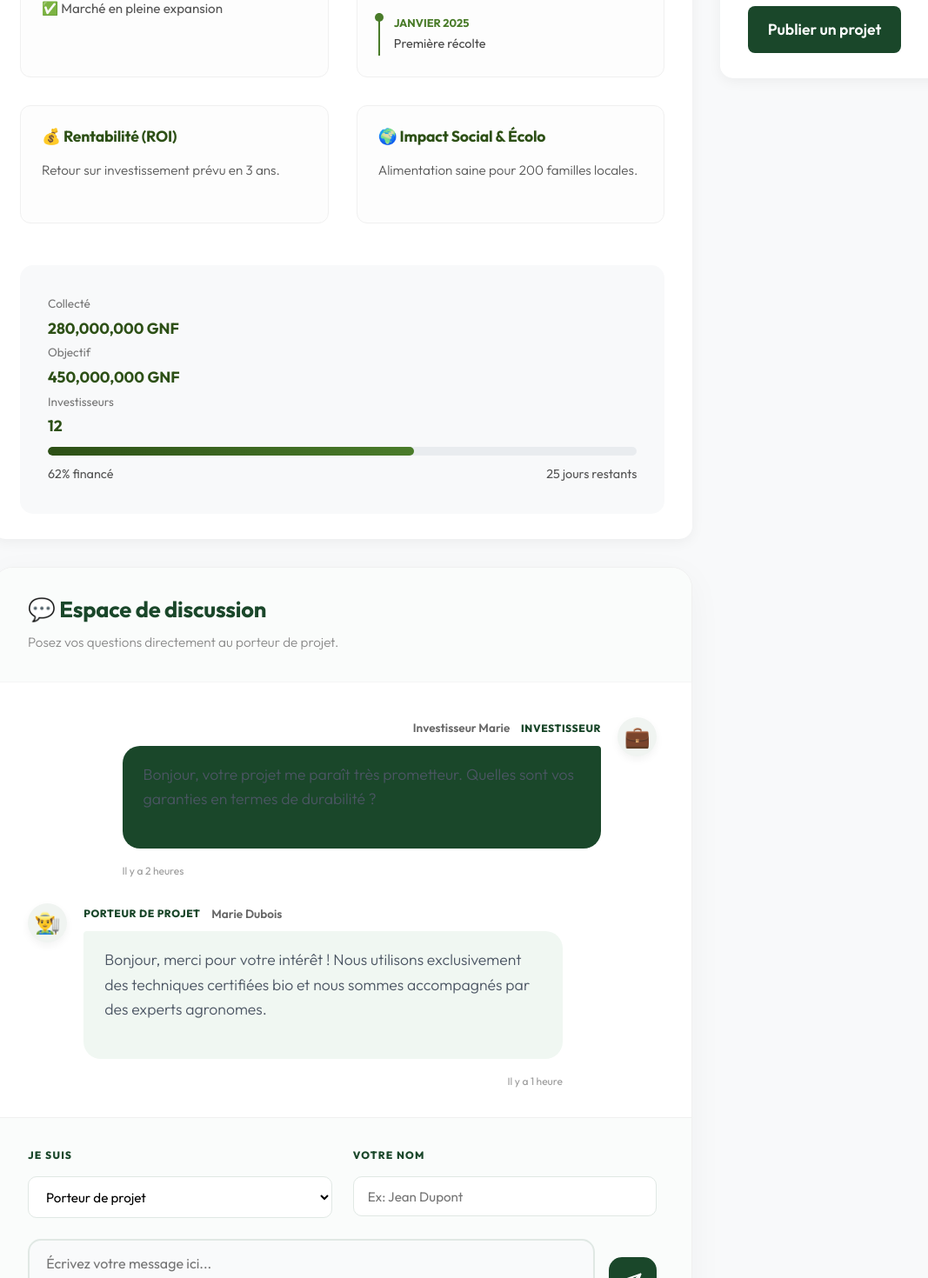
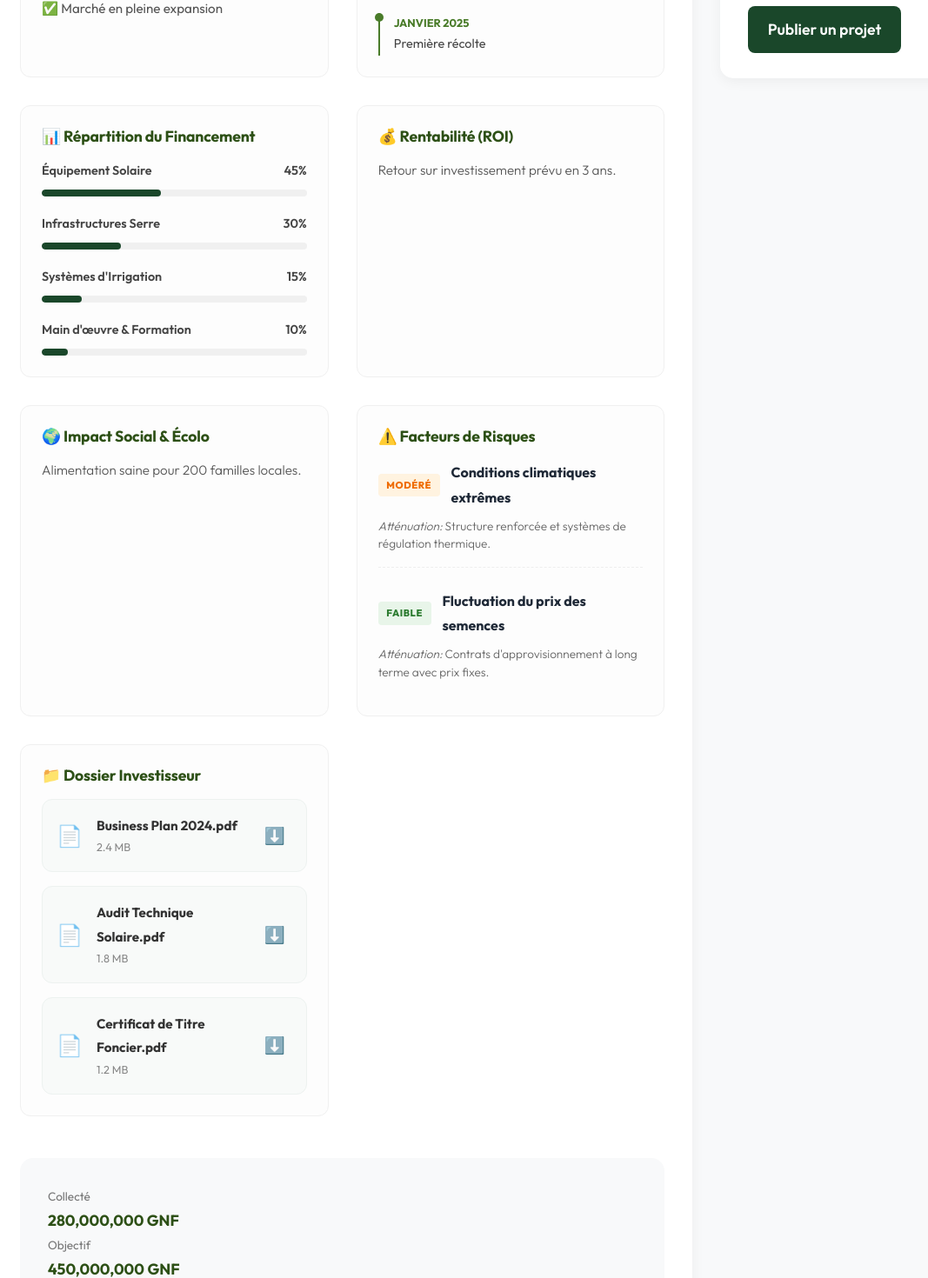
Before and after one commit to SenyDelamou/terres-l-avenir, a React (Vite) app: page /projet/1 in a window 1280 px wide. Shown: the part 1020-2490 px from the top of the page at 87% size, without its empty margins (29-1096 px from the left). Built offline with nearby package versions, Linux system fonts and the light colour scheme.

Commit message:
frontend

```diff
--- a/src/components/Layout.jsx
+++ b/src/components/Layout.jsx
@@ -297,6 +297,8 @@ function Layout() {
         <Outlet />
       </main>
 
+      <AIChatModal />
+
       <footer className="footer">
         <div className="container">
           <div className="footer-content">
--- a/src/pages/LandingPage.jsx
+++ b/src/pages/LandingPage.jsx
@@ -1,5 +1,6 @@
 import { useEffect, useState } from 'react';
 import { useNavigate } from 'react-router-dom';
+import logoImg from '../assets/logo.png';
 import '../styles/LandingPage.css';
 
 function LandingPage() {
--- a/src/pages/ProjectDetailPage.jsx
+++ b/src/pages/ProjectDetailPage.jsx
@@ -20,6 +20,7 @@ function ProjectDetailPage() {
       investors: 12,
       daysLeft: 25,
       location: 'Kindia, Guinée',
+      isVerified: true,
       image: 'https://images.unsplash.com/photo-1464226184884-fa280b87c399?w=1200&h=600&fit=crop',
       description: 'Installation d\'une serre solaire de 500m² pour la production de légumes bio toute l\'année.',
       highlights: [
@@ -32,6 +33,21 @@ function ProjectDetailPage() {
         { date: 'Juin 2024', label: 'Acquisition du terrain' },
         { date: 'Septembre 2024', label: 'Installation de la structure' },
         { date: 'Janvier 2025', label: 'Première récolte' }
+      ],
+      financialBreakdown: [
+        { label: 'Équipement Solaire', value: 45 },
+        { label: 'Infrastructures Serre', value: 30 },
+        { label: 'Systèmes d\'Irrigation', value: 15 },
+        { label: 'Main d\'œuvre & Formation', value: 10 }
+      ],
+      risks: [
+        { level: 'Modéré', factor: 'Conditions climatiques extrêmes', mitigation: 'Structure renforcée et systèmes de régulation thermique.' },
+        { level: 'Faible', factor: 'Fluctuation du prix des semences', mitigation: 'Contrats d\'approvisionnement à long terme avec prix fixes.' }
+      ],
+      documents: [
+        { name: 'Business Plan 2024.pdf', size: '2.4 MB' },
+        { name: 'Audit Technique Solaire.pdf', size: '1.8 MB' },
+        { name: 'Certificat de Titre Foncier.pdf', size: '1.2 MB' }
       ],
       roi: 'Retour sur investissement prévu en 3 ans.',
       impact: 'Alimentation saine pour 200 familles locales.'
@@ -46,6 +62,7 @@ function ProjectDetailPage() {
       investors: 18,
       daysLeft: 42,
       location: 'Mamou, Guinée',
+      isVerified: true,
       image: 'https://images.unsplash.com/photo-1560493676-04071c5f467b?w=1200&h=600&fit=crop',
       description: 'Création d\'un élevage de 50 chèvres laitières avec fromagerie artisanale.',
       highlights: [
@@ -58,6 +75,20 @@ function ProjectDetailPage() {
         { date: 'Août 2024', label: 'Construction du bâtiment' },
         { date: 'Octobre 2024', label: 'Arrivée du cheptel' },
         { date: 'Mars 2025', label: 'Lancement des fromages' }
+      ],
+      financialBreakdown: [
+        { label: 'Achat du Cheptel', value: 40 },
+        { label: 'Construction Fromagerie', value: 35 },
+        { label: 'Matériel de Transformation', value: 15 },
+        { label: 'Marketing & Distribution', value: 10 }
+      ],
+      risks: [
+        { level: 'Élevé', factor: 'Épidémies sanitaires', mitigation: 'Suivi vétérinaire hebdomadaire et protocoles d\'hygiène stricts.' },
+        { level: 'Modéré', factor: 'Hausse du coût du fourrage', mitigation: 'Culture d\'autonomie fourragère sur 30% du terrain.' }
+      ],
+      documents: [
+        { name: 'Dossier Sanitaire Vétérinaire.pdf', size: '1.5 MB' },
+        { name: 'Plan d\'Aménagement Fromagerie.pdf', size: '3.1 MB' }
       ],
       roi: 'Dividendes prévus dès la 2ème année.',
       impact: 'Préservation du patrimoine fromager local.'
@@ -72,6 +103,7 @@ function ProjectDetailPage() {
       investors: 8,
       daysLeft: 18,
       location: 'Labé, Guinée',
+      isVerified: false,
       image: 'https://images.unsplash.com/photo-1441974231531-c6227db76b6e?w=1200&h=600&fit=crop',
       description: 'Plantation d\'arbres fruitiers et installation de ruches pour production de miel.',
       highlights: [
@@ -84,6 +116,20 @@ function ProjectDetailPage() {
         { date: 'Novembre 2024', label: 'Plantation des fruitiers' },
         { date: 'Printemps 2025', label: 'Installation des ruches' },
         { date: 'Eté 2025', label: 'Première miellée' }
+      ],
+      financialBreakdown: [
+        { label: 'Plants & Semences', value: 50 },
+        { label: 'Matériel Apicole', value: 30 },
+        { label: 'Système d\'Arrosage', value: 10 },
+        { label: 'Clôture de Sécurité', value: 10 }
+      ],
+      risks: [
+        { level: 'Modéré', factor: 'Mortalité des abeilles', mitigation: 'Diversification des essences mellifères et suivi expert.' },
+        { level: 'Faible', factor: 'Périodes de gel tardif', mitigation: 'Sélection de variétés fruitières résistantes.' }
+      ],
+      documents: [
+        { name: 'Étude d\'Impact Écologique.pdf', size: '2.1 MB' },
+        { name: 'Inventaire des Essences.pdf', size: '1.4 MB' }
       ],
       roi: 'Croissance de valeur des terres de 15%.',
       impact: 'Restauration des écosystèmes et pollinisation.'
@@ -111,6 +157,20 @@ function ProjectDetailPage() {
         { date: 'Décembre 2024', label: 'Déploiement généralisé' },
         { date: 'Avril 2025', label: 'Optimisation data IA' }
       ],
+      financialBreakdown: [
+        { label: 'Matériel IoT', value: 45 },
+        { label: 'Logiciel & Data', value: 30 },
+        { label: 'Installation Terrain', value: 15 },
+        { label: 'Service Client', value: 10 }
+      ],
+      risks: [
+        { level: 'Modéré', factor: 'Connectivité réseau', mitigation: 'Utilisation de routeurs de secours et stockage local des données.' },
+        { level: 'Faible', factor: 'Maintenance technique', mitigation: 'Équipes locales formées et système d\'auto-diagnostic.' }
+      ],
+      documents: [
+        { name: 'Architecture IoT.pdf', size: '3.4 MB' },
+        { name: 'Spécifications Capteurs.pdf', size: '1.2 MB' }
+      ],
       roi: 'Economies opérationnelles immédiates.',
       impact: 'Préservation des ressources en eau potable.'
     },
@@ -137,6 +197,20 @@ function ProjectDetailPage() {
         { date: 'Novembre 2024', label: 'Certification hygiène' },
         { date: 'Décembre 2024', label: 'Première gamme en vente' }
       ],
+      financialBreakdown: [
+        { label: 'Laboratoire Transformation', value: 50 },
+        { label: 'Conditionnement', value: 25 },
+        { label: 'Stockage Froid', value: 15 },
+        { label: 'Certification Qualité', value: 10 }
+      ],
+      risks: [
+        { level: 'Modéré', factor: 'Dépassement des coûts d\'énergie', mitigation: 'Passage partiel à l\'énergie solaire pour l\'atelier.' },
+        { level: 'Faible', factor: 'Concurrence locale', mitigation: 'Accentuation sur le label Artisanal et circuits ultra-courts.' }
+      ],
+      documents: [
+        { name: 'Plan Hygiène HACCP.pdf', size: '2.8 MB' },
+        { name: 'Catalogue Produits.pdf', size: '4.5 MB' }
+      ],
       roi: 'Marché B2B déjà sécurisé.',
       impact: 'Soutien aux producteurs de fruits régionaux.'
     },
@@ -162,6 +236,20 @@ function ProjectDetailPage() {
         { date: 'Octobre 2024', label: 'Bail commercial signé' },
         { date: 'Décembre 2024', label: 'Travaux d\'aménagement' },
         { date: 'Février 2025', label: 'Inauguration' }
+      ],
+      financialBreakdown: [
+        { label: 'Aménagement Local', value: 40 },
+        { label: 'Premier Stock Bio', value: 30 },
+        { label: 'Marketing de Lancement', value: 20 },
+        { label: 'Fonds de Roulement', value: 10 }
+      ],
+      risks: [
+        { level: 'Modéré', factor: 'Variation saisonnière', mitigation: 'Contrats avec des producteurs sur différentes zones climatiques.' },
+        { level: 'Faible', factor: 'Gestion des périssables', mitigation: 'Logiciel de gestion de stock temps réel et dons solidaires.' }
+      ],
+      documents: [
+        { name: 'Business Plan Marché.pdf', size: '2.9 MB' },
+        { name: 'Accord Producteurs locaux.pdf', size: '1.7 MB' }
       ],
       roi: 'Point mort atteint après 18 mois.',
       impact: 'Accès facilité au bio pour tout un quartier.'
@@ -258,7 +346,10 @@ function ProjectDetailPage() {
       >
         <div className="page-header-overlay"></div>
         <div className="container">
-          <h1>{project.title}</h1>
+          <h1>
+            {project.title}
+            {project.isVerified && <span className="verified-badge-inline" title="Projet vérifié par AgriPulse">✓</span>}
+          </h1>
           <p>
             Un projet de <strong>{project.entrepreneur}</strong> – {project.location}
           </p>
@@ -298,6 +389,25 @@ function ProjectDetailPage() {
                   </div>
                 </div>
 
+                {project.financialBreakdown && (
+                  <div className="detail-section financial-breakdown-section">
+                    <h3>📊 Répartition du Financement</h3>
+                    <div className="breakdown-list">
+                      {project.financialBreakdown.map((item, i) => (
+                        <div key={i} className="breakdown-item">
+                          <div className="breakdown-info">
+                            <span className="breakdown-label">{item.label}</span>
+                            <span className="breakdown-value">{item.value}%</span>
+                          </div>
+                          <div className="breakdown-bar-bg">
+                            <div className="breakdown-bar-fill" style={{ width: `${item.value}%` }}></div>
+                          </div>
+                        </div>
+                      ))}
+                    </div>
+                  </div>
+                )}
+
                 <div className="detail-section">
                   <h3>💰 Rentabilité (ROI)</h3>
                   <p className="roi-text">{project.roi}</p>
@@ -307,6 +417,41 @@ function ProjectDetailPage() {
                   <h3>🌍 Impact Social & Écolo</h3>
                   <p className="impact-text">{project.impact}</p>
                 </div>
+
+                {project.risks && (
+                  <div className="detail-section risks-section">
+                    <h3>⚠️ Facteurs de Risques</h3>
+                    <div className="risks-list">
+                      {project.risks.map((risk, i) => (
+                        <div key={i} className="risk-item">
+                          <div className="risk-header">
+                            <span className={`risk-level ${risk.level.toLowerCase()}`}>{risk.level}</span>
+                            <strong>{risk.factor}</strong>
+                          </div>
+                          <p className="risk-mitigation"><em>Atténuation:</em> {risk.mitigation}</p>
+                        </div>
+                      ))}
+                    </div>
+                  </div>
+                )}
+
+                {project.documents && (
+                  <div className="detail-section documents-section">
+                    <h3>📁 Dossier Investisseur</h3>
+                    <div className="documents-list">
+                      {project.documents.map((doc, i) => (
+                        <div key={i} className="document-item">
+                          <div className="document-icon">📄</div>
+                          <div className="document-info">
+                            <span className="document-name">{doc.name}</span>
+                            <span className="document-size">{doc.size}</span>
+                          </div>
+                          <button className="btn-download-doc" title="Télécharger">⬇️</button>
+                        </div>
+                      ))}
+                    </div>
+                  </div>
+                )}
               </div>
 
               <div className="project-funding-summary">
--- a/src/styles/ProjectDetailPage.css
+++ b/src/styles/ProjectDetailPage.css
@@ -525,6 +525,171 @@
   margin-top: 1.5rem;
 }
 
+/* New Investor Sections Styles */
+.verified-badge-inline {
+  display: inline-flex;
+  align-items: center;
+  justify-content: center;
+  background: var(--color-primary);
+  color: white;
+  width: 28px;
+  height: 28px;
+  border-radius: 50%;
+  font-size: 0.9rem;
+  margin-left: 1rem;
+  vertical-align: middle;
+  box-shadow: 0 4px 10px rgba(26, 71, 42, 0.2);
+}
+
+.financial-breakdown-section .breakdown-list {
+  display: flex;
+  flex-direction: column;
+  gap: 1.2rem;
+  margin-top: 1rem;
+}
+
+.breakdown-item {
+  display: flex;
+  flex-direction: column;
+  gap: 0.5rem;
+}
+
+.breakdown-info {
+  display: flex;
+  justify-content: space-between;
+  font-size: 0.9rem;
+  font-weight: 600;
+  color: #444;
+}
+
+.breakdown-bar-bg {
+  width: 100%;
+  height: 8px;
+  background: #f0f0f0;
+  border-radius: 4px;
+  overflow: hidden;
+}
+
+.breakdown-bar-fill {
+  height: 100%;
+  background: var(--color-primary);
+  border-radius: 4px;
+  transition: width 1s ease-out;
+}
+
+.risks-section .risks-list {
+  display: flex;
+  flex-direction: column;
+  gap: 1.5rem;
+}
+
+.risk-item {
+  padding-bottom: 1rem;
+  border-bottom: 1px dashed #eee;
+}
+
+.risk-item:last-child {
+  border-bottom: none;
+}
+
+.risk-header {
+  display: flex;
+  align-items: center;
+  gap: 0.8rem;
+  margin-bottom: 0.5rem;
+}
+
+.risk-level {
+  font-size: 0.7rem;
+  font-weight: 800;
+  text-transform: uppercase;
+  padding: 0.2rem 0.6rem;
+  border-radius: 4px;
+  letter-spacing: 0.05em;
+}
+
+.risk-level.faible {
+  background: #e8f5e9;
+  color: #2e7d32;
+}
+
+.risk-level.modéré {
+  background: #fff3e0;
+  color: #ef6c00;
+}
+
+.risk-level.élevé {
+  background: #ffebee;
+  color: #c62828;
+}
+
+.risk-mitigation {
+  font-size: 0.85rem;
+  color: #666;
+  line-height: 1.5;
+  margin: 0;
+}
+
+.documents-section .documents-list {
+  display: grid;
+  grid-template-columns: 1fr;
+  gap: 1rem;
+}
+
+.document-item {
+  display: flex;
+  align-items: center;
+  gap: 1rem;
+  background: #f8faf9;
+  padding: 1rem;
+  border-radius: 12px;
+  border: 1px solid #edf2f0;
+  transition: all 0.3s;
+}
+
+.document-item:hover {
+  border-color: var(--color-primary);
+  background: white;
+  transform: translateX(5px);
+  box-shadow: 0 4px 12px rgba(0, 0, 0, 0.05);
+}
+
+.document-icon {
+  font-size: 1.5rem;
+}
+
+.document-info {
+  flex: 1;
+  display: flex;
+  flex-direction: column;
+}
+
+.document-name {
+  font-size: 0.95rem;
+  font-weight: 700;
+  color: #333;
+}
+
+.document-size {
+  font-size: 0.8rem;
+  color: #888;
+}
+
+.btn-download-doc {
+  background: transparent;
+  border: none;
+  font-size: 1.2rem;
+  cursor: pointer;
+  padding: 0.5rem;
+  border-radius: 8px;
+  transition: background 0.2s;
+}
+
+.btn-download-doc:hover {
+  background: #f0f4f1;
+}
+
+
 @media (max-width: 992px) {
   .project-detail-layout {
     grid-template-columns: 1.5fr 1fr;
```
